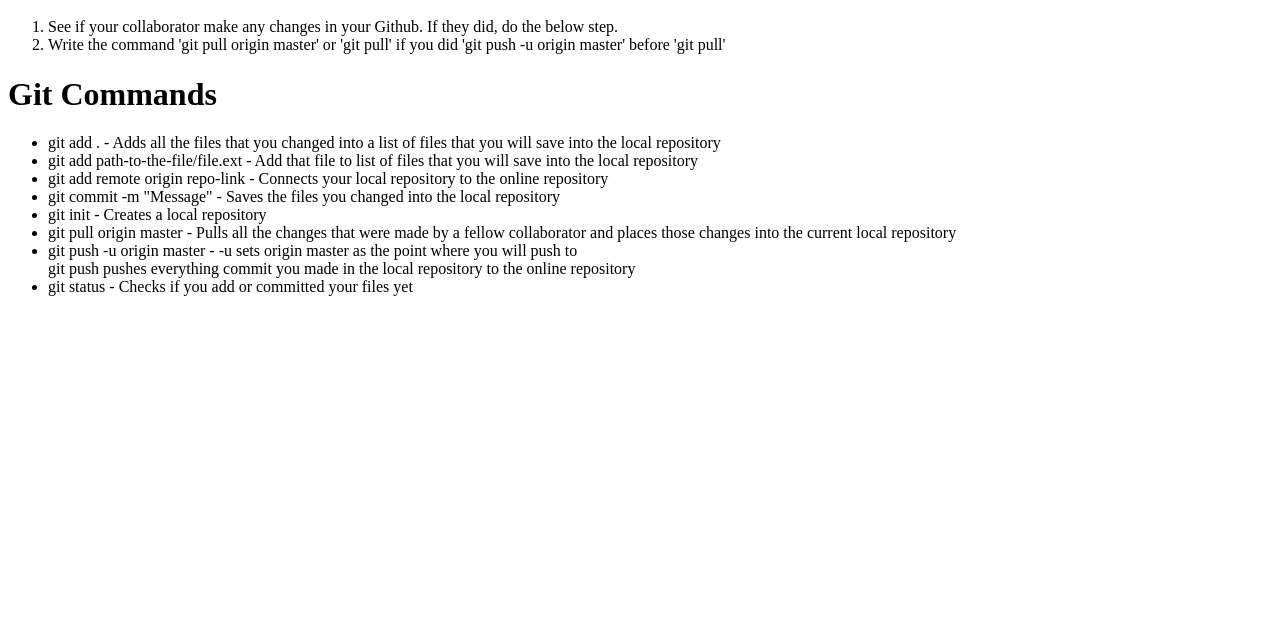
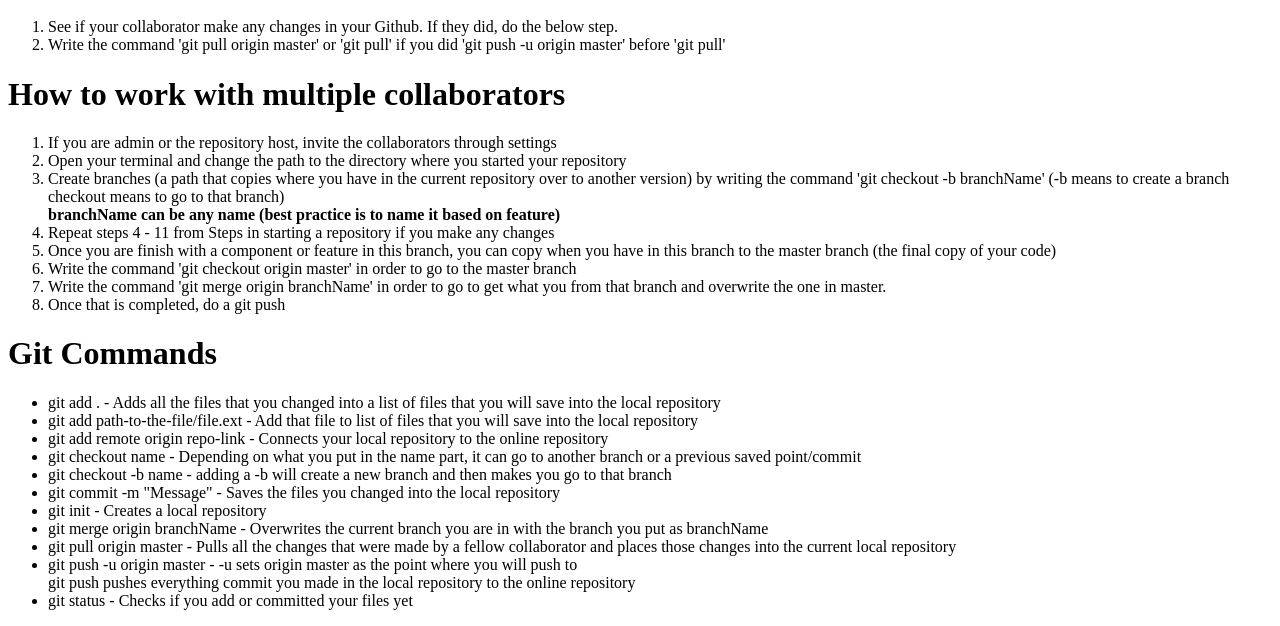
Before and after one commit to kyolf/showCousinHowToGit, a plain HTML site: page index.html in a window 1280 px wide. Shown: the part 626-1252 px from the top of the page. Before the commit the page ends 938 px from the top, so only its background shows below. Drawn offline with Linux system fonts and the light colour scheme.

Commit message:
wrote the git commands and steps in collaborating with collaborators

```diff
--- a/index.html
+++ b/index.html
@@ -42,6 +42,25 @@
       <li>Write the command 'git pull origin master' or
           'git pull' if you did 'git push -u origin master' before 'git pull' </li>
     </ol>
+    <h1>How to work with multiple collaborators</h1>
+    <ol>
+      <li>If you are admin or the repository host, invite the collaborators through settings</li>
+      <li>Open your terminal and change the path to the directory where you started your repository</li>
+      <li>Create branches (a path that copies where you have in the
+          current repository over to another version)
+          by writing the command 'git checkout -b branchName'
+          (-b means to create a branch
+           checkout means to go to that branch)
+           <br>
+          <b>branchName can be any name (best practice is to name it based on feature)</b></li>
+      <li>Repeat steps 4 - 11 from Steps in starting a repository if you make any changes</li>
+      <li>Once you are finish with a component or feature in this branch,
+          you can copy when you have in this branch to the master branch (the final copy of your code)</li>
+      <li>Write the command 'git checkout origin master' in order to go to the master branch</li>
+      <li>Write the command 'git merge origin branchName' in order to go to get what you from that branch
+          and overwrite the one in master.</li>
+      <li>Once that is completed, do a git push</li>
+    </ol>
     <h1>Git Commands</h1>
     <ul>
       <li>git add .  -
@@ -52,10 +71,17 @@
           that you will save into the local repository</li>
       <li>git add remote origin repo-link  -
           Connects your local repository to the online repository</li>
+      <li>git checkout name  -
+          Depending on what you put in the name part, it can go to another branch
+          or a previous saved point/commit</li>
+      <li>git checkout -b name  -
+          adding a -b will create a new branch and then makes you go to that branch</li>
       <li>git commit -m "Message"  -
           Saves the files you changed into the local repository</li>
       <li>git init  -
           Creates a local repository</li>
+      <li>git merge origin branchName  -
+          Overwrites the current branch you are in with the branch you put as branchName</li>
       <li>git pull origin master  -
           Pulls all the changes that were made by a fellow collaborator
           and places those changes into the current local repository</li>
```
